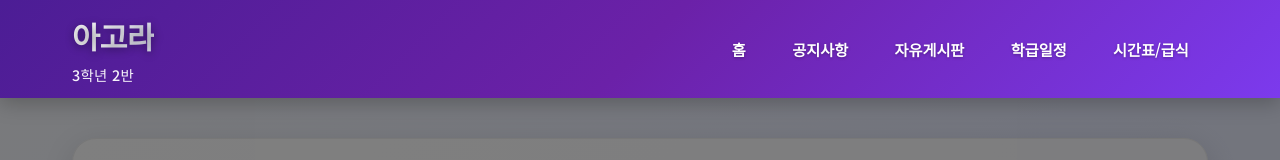
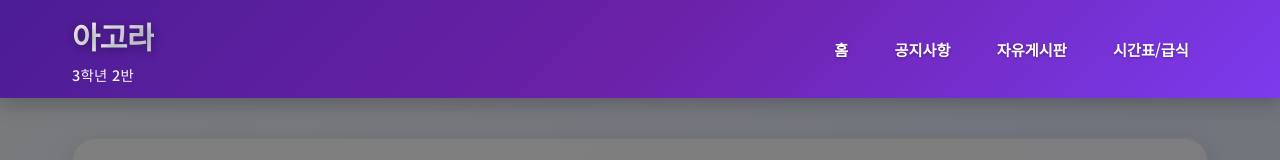
Before and after one commit to bindglam/agora, a React (Vite) app in the folder frontend/: page / in a window 1280 px wide. Shown: the top 160 px of the page. Built offline with nearby package versions, Linux system fonts and the light colour scheme.

Commit message:
refactor: (frontend) remove unimplemented codes

```diff
--- a/frontend/src/components/Navbar.jsx
+++ b/frontend/src/components/Navbar.jsx
@@ -32,7 +32,7 @@ function Navbar() {
           <li><a href="/">홈</a></li>
           <li><a href="/board/announcements">공지사항</a></li>
           <li><a href="/board/free">자유게시판</a></li>
-          <li><a href="/schedule">학급일정</a></li>
+          {/*<li><a href="/schedule">학급일정</a></li>*/}
           <li><a href="/school">시간표/급식</a></li>
         </ul>
       </div>
```
